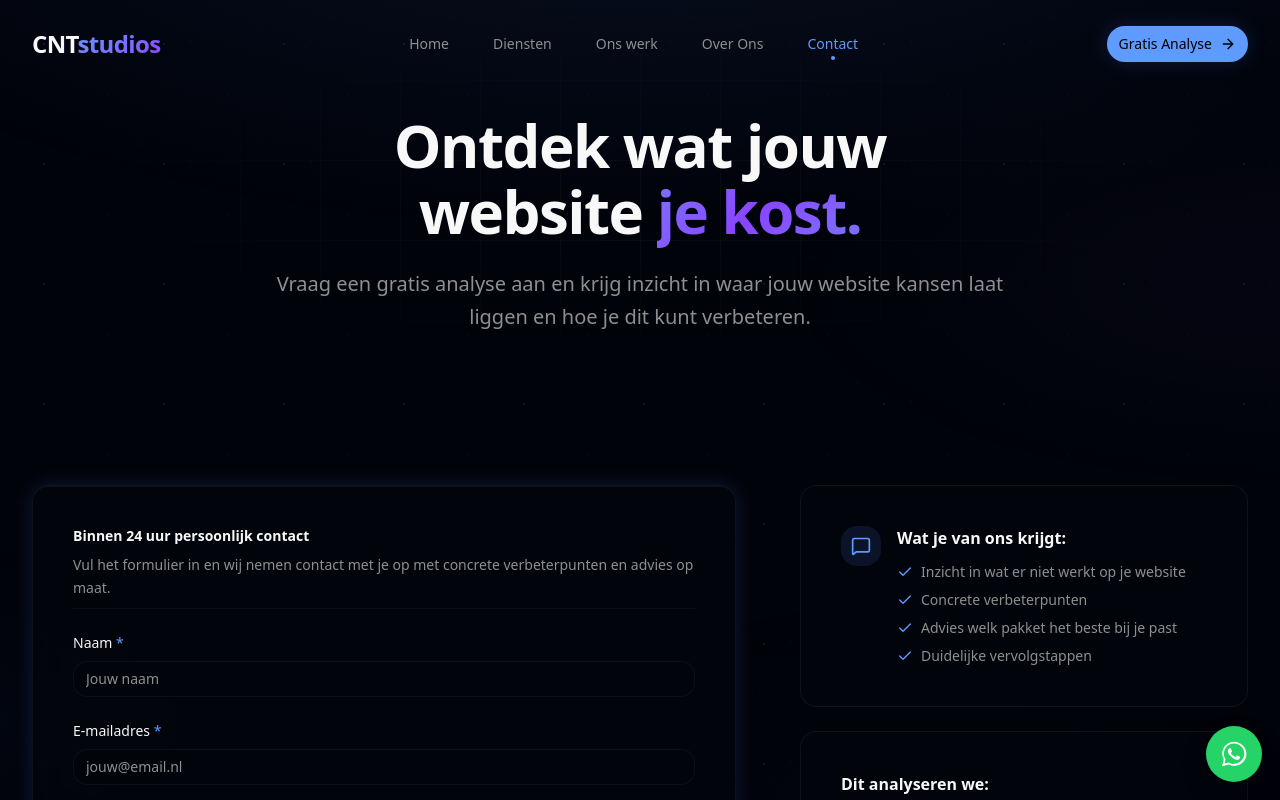
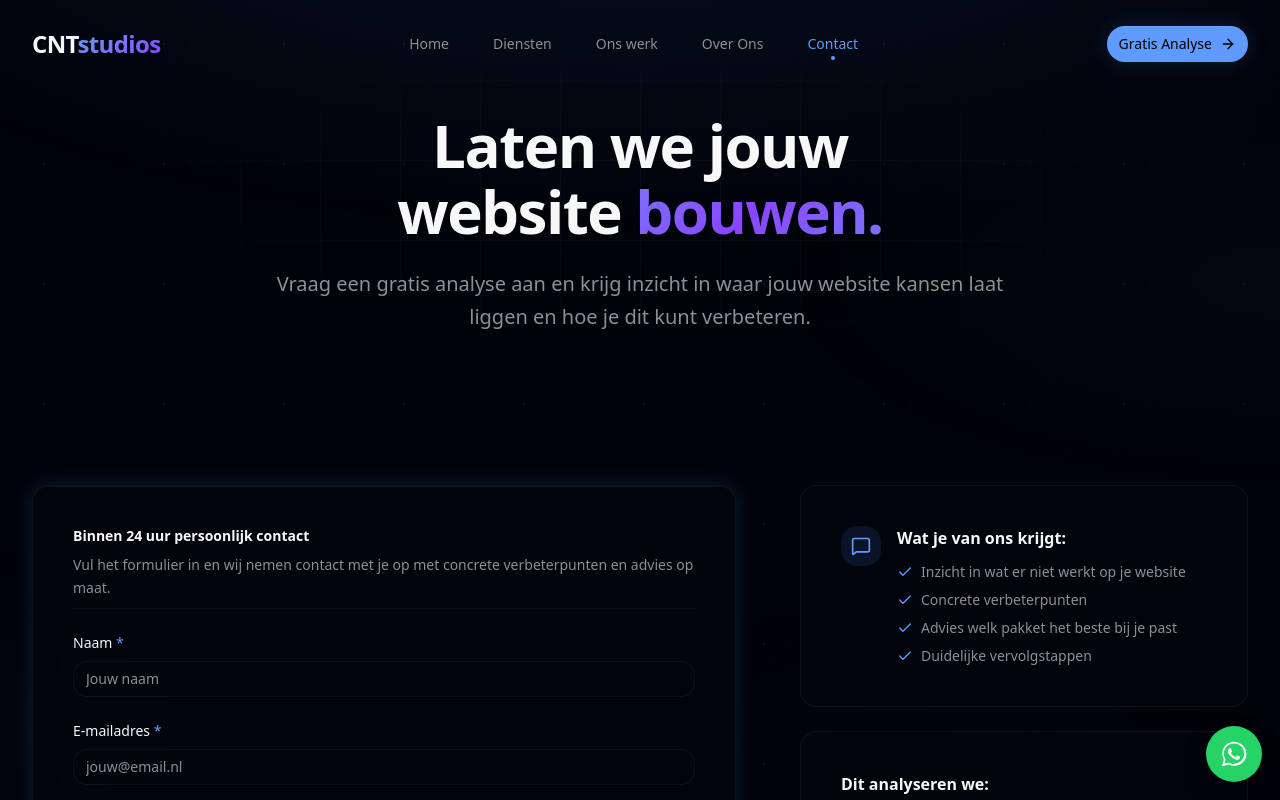
Before and after one commit to tristanr-04/CNTstudios, a Next.js app: page /contact in a window 1280 px wide. Shown: the top 800 px of the page. Built offline with nearby package versions, Linux system fonts and the light colour scheme.

Commit message:
contact titel

```diff
--- a/app/contact/page.tsx
+++ b/app/contact/page.tsx
@@ -77,8 +77,8 @@ export default function ContactPage() {
           <div className="max-w-3xl mx-auto text-center">
             <FadeIn>
               <h1 className="text-4xl md:text-5xl lg:text-6xl font-bold tracking-tight leading-[1.1] mb-6 text-balance">
-                Ontdek wat jouw website{" "}
-                <span className="text-gradient">je kost.</span>
+              Laten we jouw website{" "}
+                <span className="text-gradient">bouwen.</span>
               </h1>
             </FadeIn>
 
```
